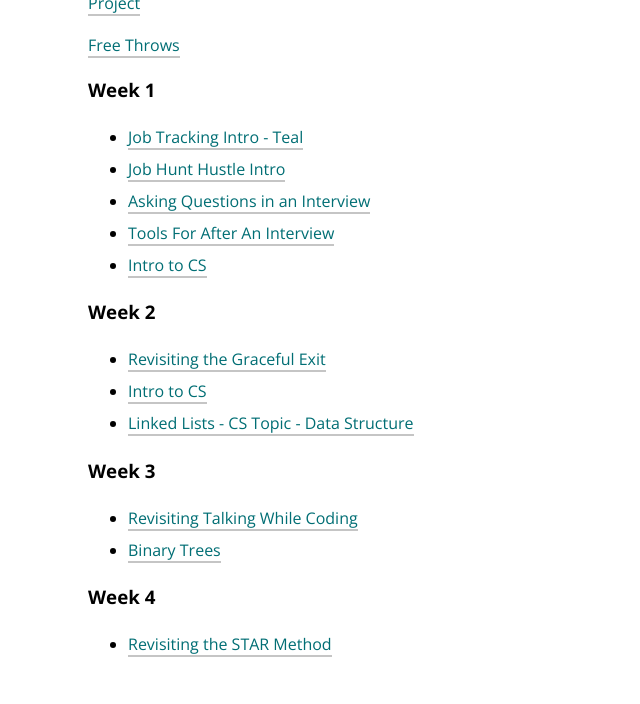
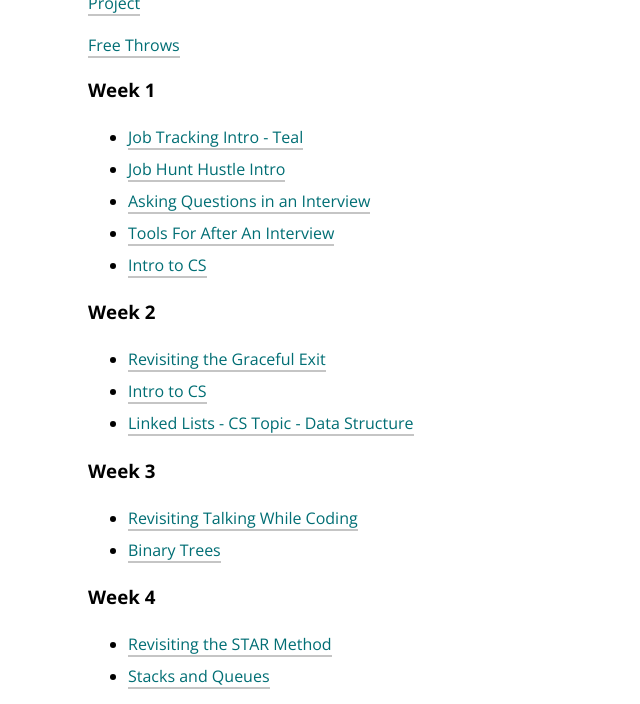
Before and after one commit to turingschool/launch-curriculum, a Jekyll site: the page built from module6/index.md, in a window 1280 px wide and 900 px high, scrolled down 675 px, cut to the strip 0-704 px from the top of the window. Shown: the whole strip, without its empty margins (0-640 px from the left). Built offline with Jekyll 4.4.1, drawn with Linux system fonts in a browser that asks for light colours; nearby versions of some CDN libraries; comment, search, counter and statistics services are not loaded.

Commit message:
Add stacks and queues to index

```diff
--- a/module6/index.md
+++ b/module6/index.md
@@ -40,3 +40,4 @@ In Module 6, students will begin to dive into the skills and mindsets necessary
 
 ### Week 4
 * [Revisiting the STAR Method](./lessons/Week4/RevisitingSTAR)
+* [Stacks and Queues](./lessons/Week4/StacksAndQueues)
```
